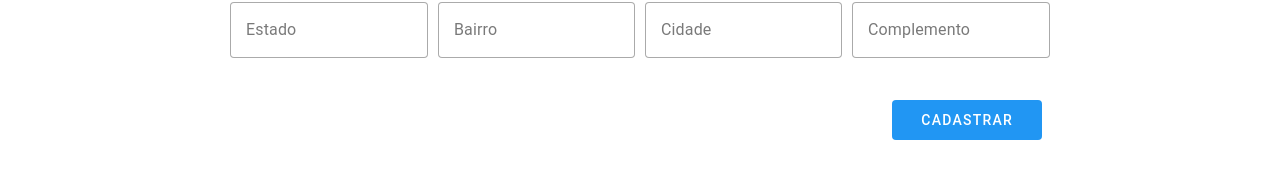
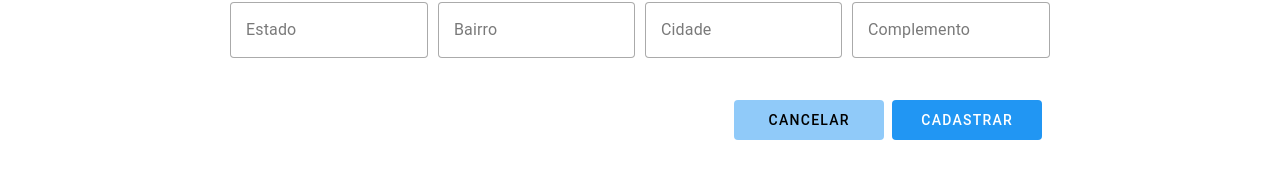
Before and after one commit to Jusouza182/Gym-Tech, a Vue app: page /alunos/novo in a window 1280 px wide. Shown: the part 456-646 px from the top of the page. Built offline with nearby package versions, Linux system fonts and the light colour scheme.

Commit message:
feat: botão cancelar

```diff
--- a/src/views/Alunos/Novo/AlunosNovo.vue
+++ b/src/views/Alunos/Novo/AlunosNovo.vue
@@ -58,6 +58,7 @@
 
                 </div>
                 <v-card-actions class="d-flex justify-end">
+                    <v-btn class="bg-blue-lighten-3" width="150" height="40" @click="reset()">Cancelar</v-btn>
                     <v-btn class="bg-blue" width="150" height="40" type="submit">Cadastrar</v-btn>
                 </v-card-actions>
             </div>
@@ -157,7 +158,10 @@ export default {
             const year = date.getFullYear();
 
             return `${day}/${month}/${year}`;
-        }
+        },
+        reset () {
+        this.$refs.form.reset()
+      }
 
     },
 }
```
